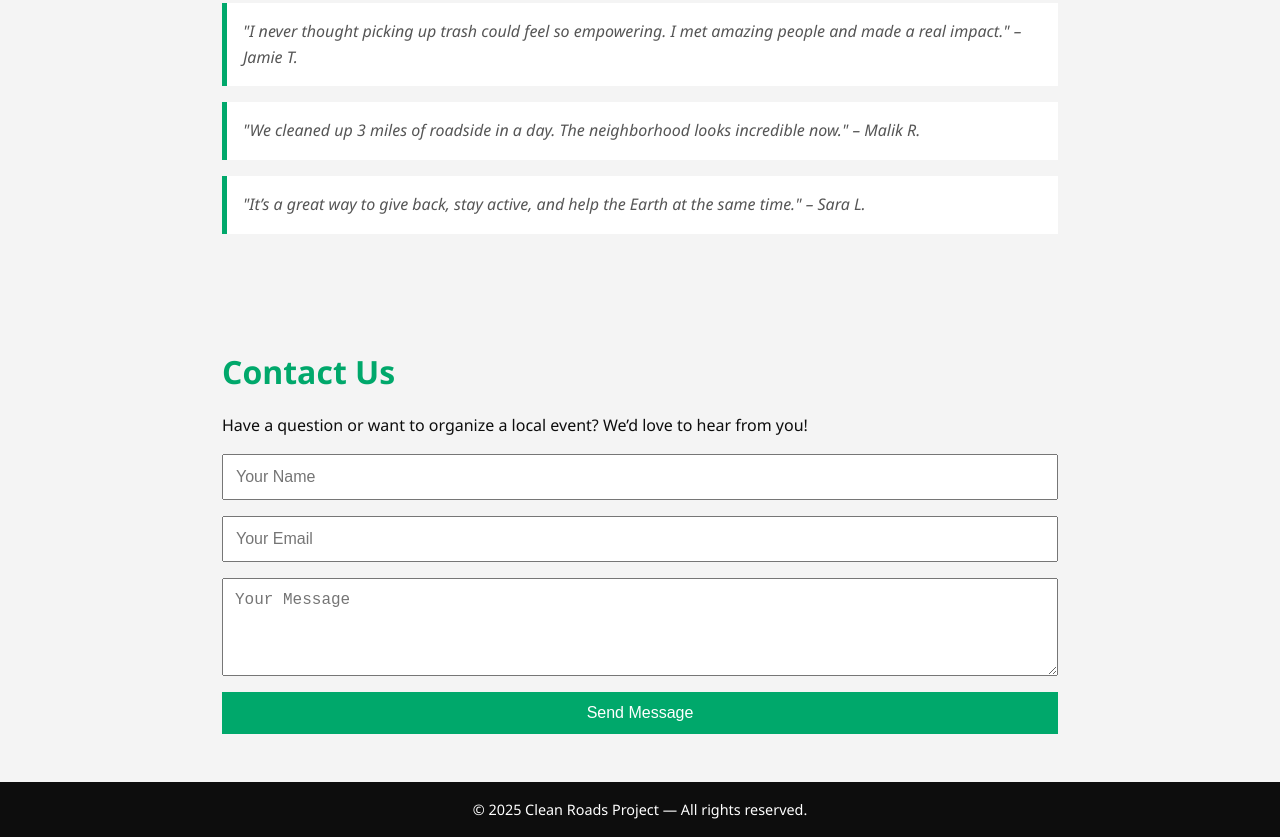
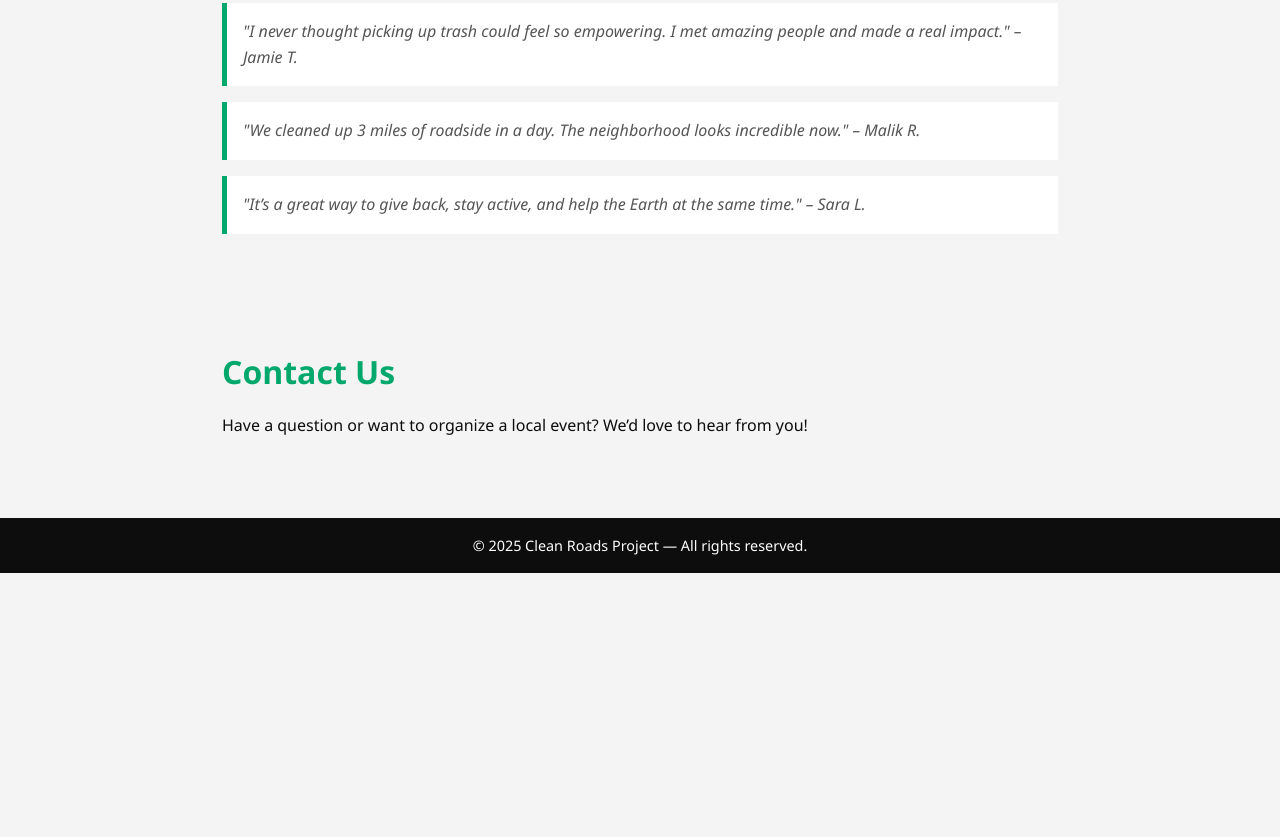
Before and after one commit to LSP-Code/LWLLC, a plain HTML site: page index.html in a window 1280 px wide. Shown: the part 1693-2530 px from the top of the page. After the commit the page ends 2266 px from the top, so only its background shows below. Drawn offline with Linux system fonts and the light colour scheme.

Commit message:
Add files via upload

```diff
--- a/index.html
+++ b/index.html
@@ -125,27 +125,6 @@
       margin-top: 1rem;
     }
 
-    form {
-      display: flex;
-      flex-direction: column;
-      gap: 1rem;
-      margin-top: 1rem;
-    }
-
-    form input, form textarea {
-      padding: 0.75rem;
-      font-size: 1rem;
-    }
-
-    form button {
-      background: var(--green);
-      color: white;
-      border: none;
-      padding: 0.75rem;
-      cursor: pointer;
-      font-size: 1rem;
-    }
-
     .testimonials {
       background: #fff;
       border-left: 5px solid var(--green);
@@ -161,6 +140,10 @@
       text-align: center;
       padding: 1rem;
       font-size: 0.9rem;
+    }
+
+    .jotform-embed {
+      margin-top: 2rem;
     }
   </style>
 </head>
@@ -224,7 +207,7 @@
   <section id="join" class="cta">
     <h2>Ready to Join?</h2>
     <p>Be a part of something powerful. No experience required — just a desire to make a difference.</p>
-    <button onclick="alert('Thanks for your interest! Scroll down to contact us.')">Sign Up</button>
+    <button onclick="document.getElementById('contact').scrollIntoView({ behavior: 'smooth' });">Sign Up</button>
   </section>
 
   <section id="testimonials">
@@ -237,12 +220,9 @@
   <section id="contact">
     <h2>Contact Us</h2>
     <p>Have a question or want to organize a local event? We’d love to hear from you!</p>
-    <form>
-      <input type="text" placeholder="Your Name" required />
-      <input type="email" placeholder="Your Email" required />
-      <textarea rows="4" placeholder="Your Message"></textarea>
-      <button type="submit">Send Message</button>
-    </form>
+    <div class="jotform-embed">
+      <script type="text/javascript" src="https://form.jotform.com/jsform/251167314479057"></script>
+    </div>
   </section>
 
   <footer>
```
